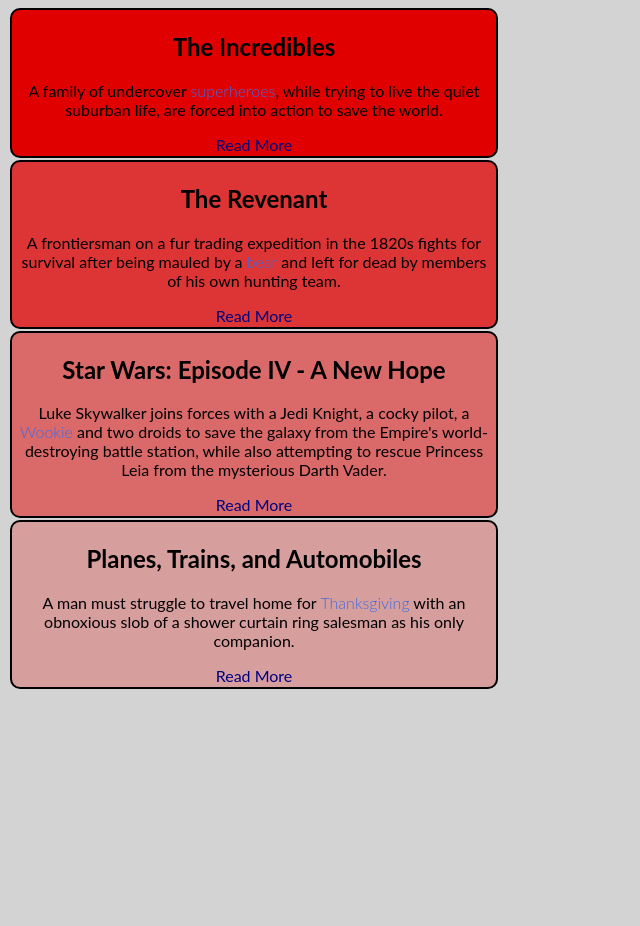
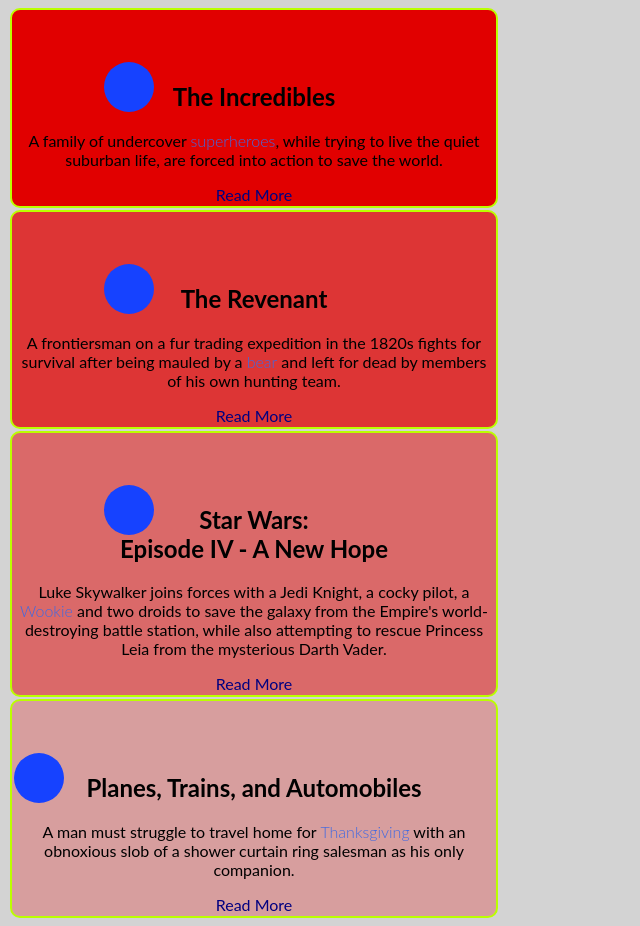
Before and after one commit to Harbison0906/CSS-Drills, a plain HTML site: page index.html in a window 1280 px wide. Shown: the whole page, without its empty margins (0-640 px from the left). Before the commit the page ends 800 px from the top, so only its background shows below. Drawn offline with Linux system fonts and the light colour scheme.

Commit message:
CSS positioning changes

```diff
--- a/index.html
+++ b/index.html
@@ -10,6 +10,7 @@
 <body>
   <div id="container">
     <div class="boxes" id="box1">
+     <div class="header-image" id="circle1"></div>
       <h2>The Incredibles</h2>
       <p>A family of undercover <span>superheroes</span>, while trying to live the quiet suburban life, are forced into action to save the world.</p>
        <div class="readme-wrapper">
@@ -17,21 +18,23 @@
        </div>
     </div>
     <div class="boxes" id="box2">
+      <div class="header-image" id="circle2"></div>
       <h2>The Revenant</h2>
       <p>A frontiersman on a fur trading expedition in the 1820s fights for survival after being mauled by a <span>bear</span> and left for dead by members of his own hunting team.</p>
       <div class="readme-wrapper">
         <a href="https://en.wikipedia.org/wiki/The_Revenant_(2015_film)" target="_blank">Read More</a>
       </div>
-
     </div>
     <div class="boxes" id="box3">
-      <h2>Star Wars: Episode IV - A New Hope</h2>
+      <div class="header-image" id="circle3"></div>
+      <h2>Star Wars: <br> Episode IV - A New Hope</h2>
       <p>Luke Skywalker joins forces with a Jedi Knight, a cocky pilot, a <span>Wookie</span> and two droids to save the galaxy from the Empire's world-destroying battle station, while also attempting to rescue Princess Leia from the mysterious Darth Vader.</p>
      <div class="readme-wrapper">
       <a href="https://en.wikipedia.org/wiki/Star_Wars_(film)" target="_blank">Read More</a>
      </div>
     </div>
     <div class="boxes" id="box4">
+      <div class="header-image" id="circle4"></div>
       <h2>Planes, Trains, and Automobiles</h2>
       <p>A man must struggle to travel home for <span>Thanksgiving</span> with an obnoxious slob of a shower curtain ring salesman as his only companion.</p>
       <div class="readme-wrapper">
--- a/styles.css
+++ b/styles.css
@@ -25,7 +25,7 @@
 .boxes {
   margin: 2px;
   padding: 2px;
-  border: 2px solid black;
+  border: 2px solid rgb(187, 255, 0);
   border-radius: 10px;
   width: 30em;
   display: block;
@@ -35,7 +35,7 @@
 }
 #box2 {
   background-color: rgba(225, 0, 0, 0.75);
-  position: relative;
+
 }
 #box3 {
   background-color: rgba(225, 0, 0, 0.50);
@@ -43,3 +43,25 @@
 #box4 {
   background-color: rgba(225, 0, 0, 0.25);
 }
+.header-image {
+  height: 50px;
+  width: 50px;
+  border-radius: 50px;
+  background-color: rgb(22, 66, 255);
+  position: relative;
+}
+#circle1 {
+  left: 90px;
+  top: 50px;
+}
+#circle2 {
+  left: 90px;
+  top: 50px;
+}
+#circle3 {
+  left: 90px;
+  top: 50px;
+}
+#circle4 {
+  top: 50px;
+}
```
